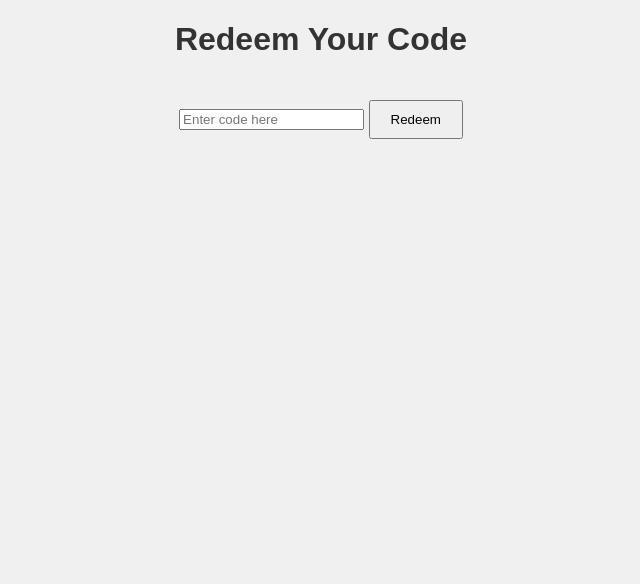
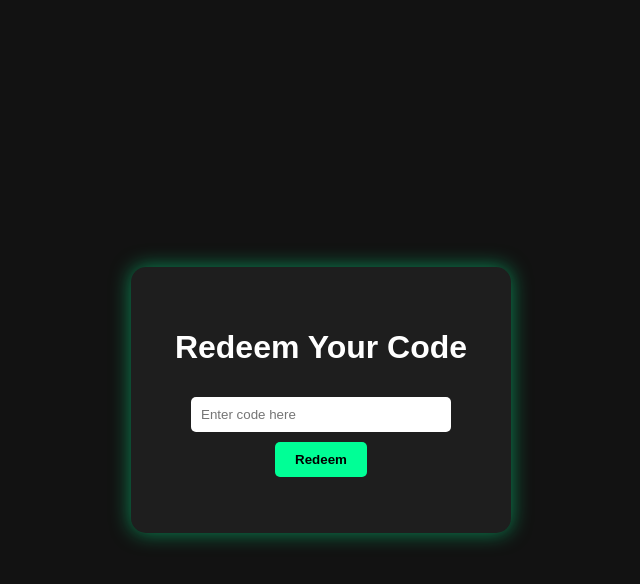
Before and after one commit to katislunatic/gtic-codes, a plain HTML site: page index.html in a window 1280 px wide. Shown: the whole page, without its empty margins (319-959 px from the left). Drawn offline with Linux system fonts and the light colour scheme.

Commit message:
Update style.css

```diff
--- a/style.css
+++ b/style.css
@@ -1,24 +1,41 @@
 body {
+  display: flex;
+  justify-content: center;
+  align-items: center;
+  height: 100vh;
+  background-color: #121212;
   font-family: Arial, sans-serif;
-  text-align: center;
-  background-color: #f0f0f0;
-  color: #333;
+  color: white;
+  margin: 0;
 }
 
-header {
-  background-color: #4CAF50;
-  padding: 20px;
-  color: white;
+.container {
+  background-color: #1e1e1e;
+  padding: 40px;
+  border-radius: 15px;
+  text-align: center;
+  width: 300px;
+  box-shadow: 0 0 20px rgba(0, 255, 150, 0.5);
 }
 
-nav a {
-  margin: 0 10px;
-  color: white;
-  text-decoration: none;
+input {
+  padding: 10px;
+  width: 80%;
+  margin: 10px 0;
+  border-radius: 5px;
+  border: none;
 }
 
 button {
   padding: 10px 20px;
-  margin-top: 20px;
+  border-radius: 5px;
+  border: none;
+  background-color: #00ff96;
+  color: #000;
   cursor: pointer;
+  font-weight: bold;
 }
+
+button:hover {
+  background-color: #00e07f;
+}
```
